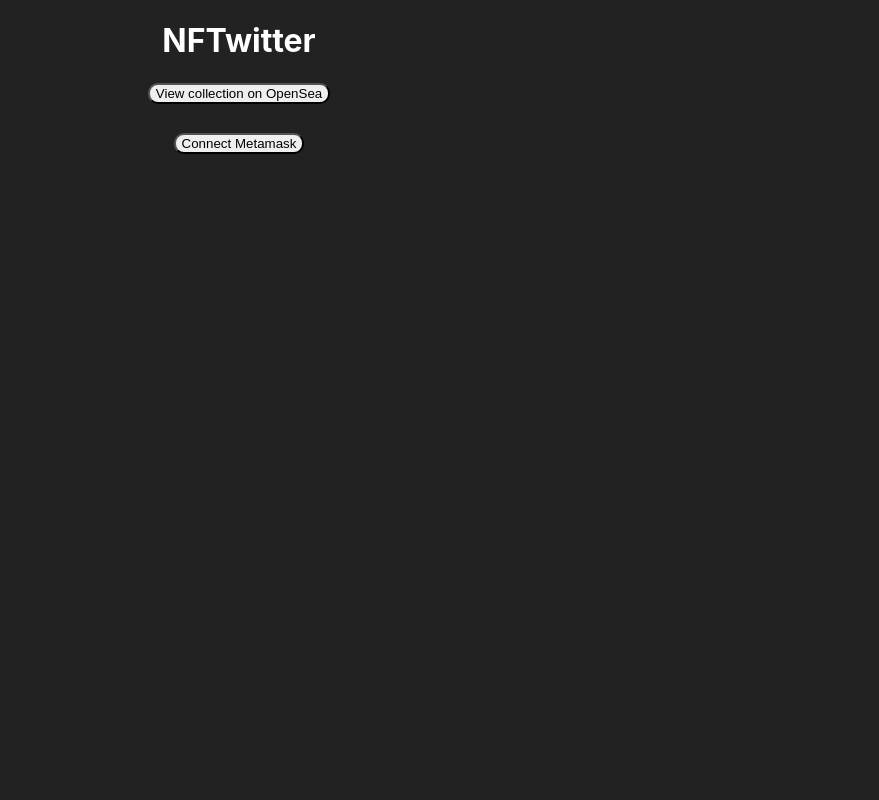
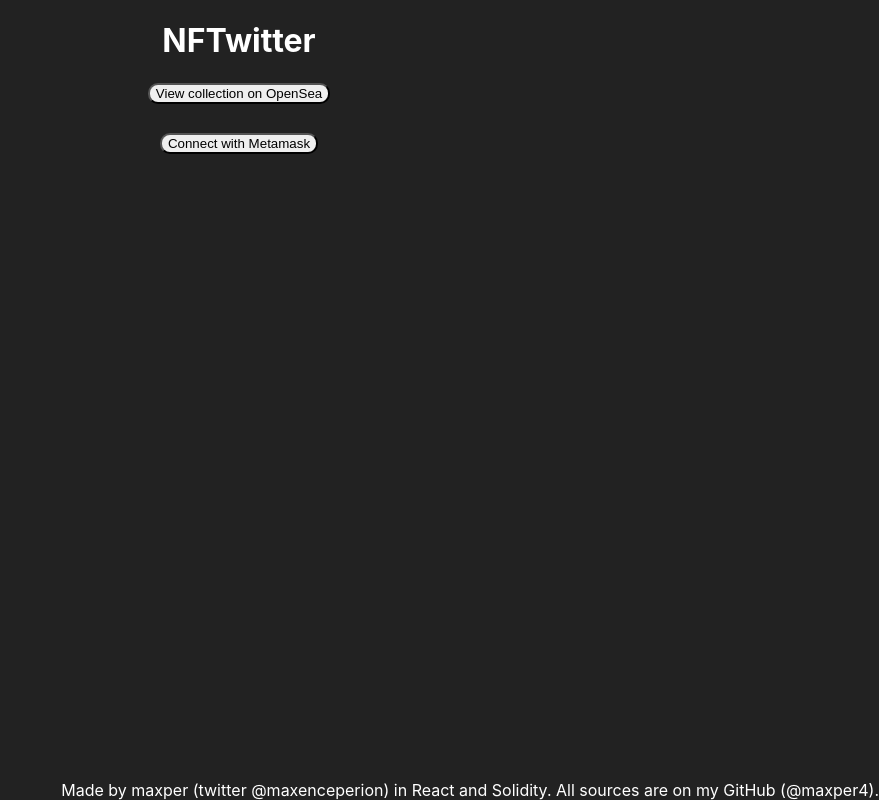
Before and after one commit to maxper4/NFTwitter-Front, a React (Vite) app: page / in a window 1280 px wide. Shown: the whole page, without its empty margins (401-1280 px from the left). Built offline with nearby package versions, Linux system fonts and the light colour scheme.

Commit message:
Fixed a metamask connection bug.

```diff
--- a/src/App.jsx
+++ b/src/App.jsx
@@ -376,10 +376,11 @@
       <div className="tweetsDiv">
         <button
           onClick={connectWalletAction}>
-          Connect Metamask
+          Connect with Metamask
         </button>
 
       { tweets && renderTweets() }
+      <footer> </footer>
       </div>
     );
   }
@@ -426,7 +427,8 @@
 }, [contract]);
 
 useEffect(() => {
-  checkNetwork();
+  if(currentAccount != null)
+    checkNetwork();
 }, [currentAccount]);
 
 useEffect(() => {
```
